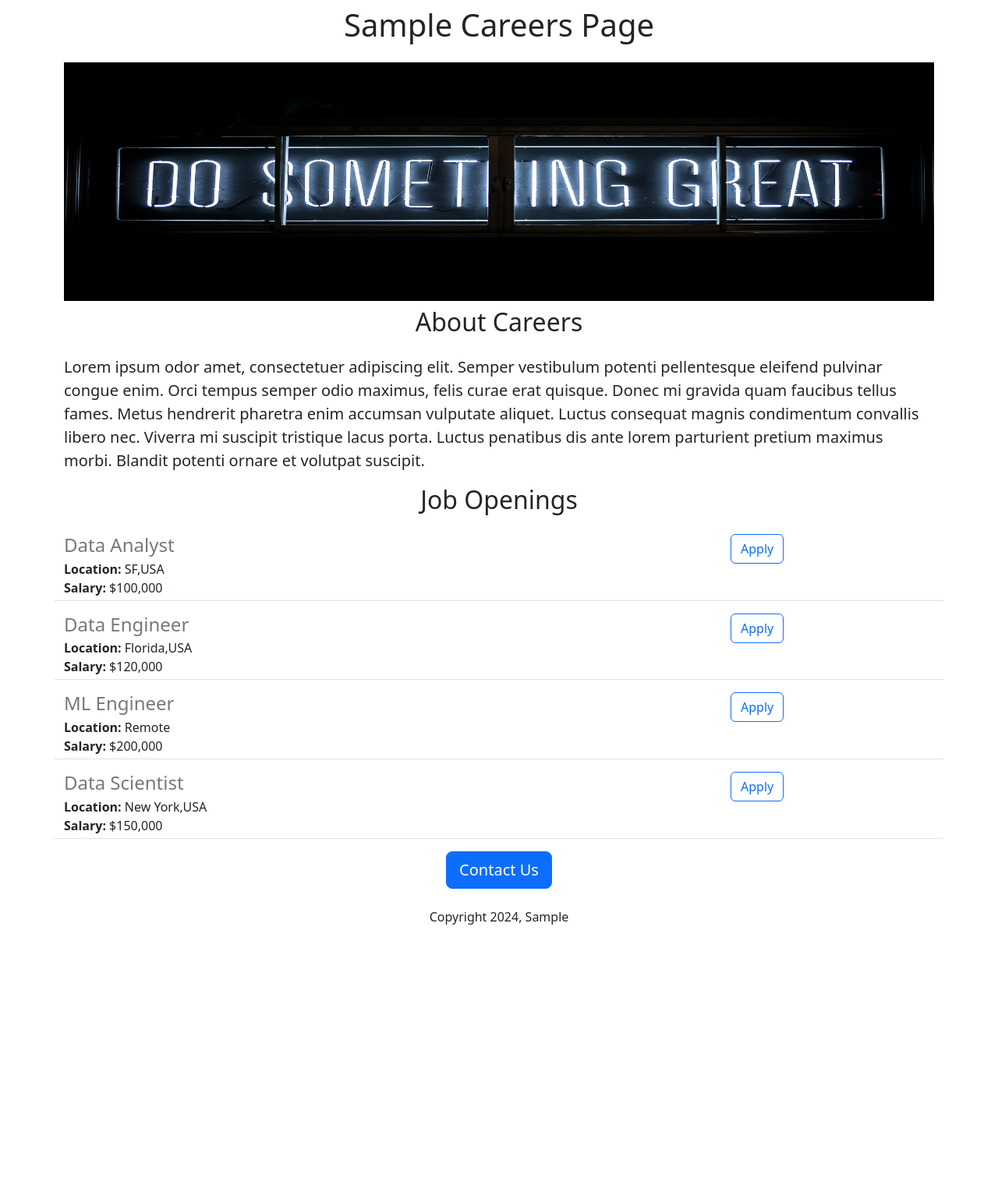
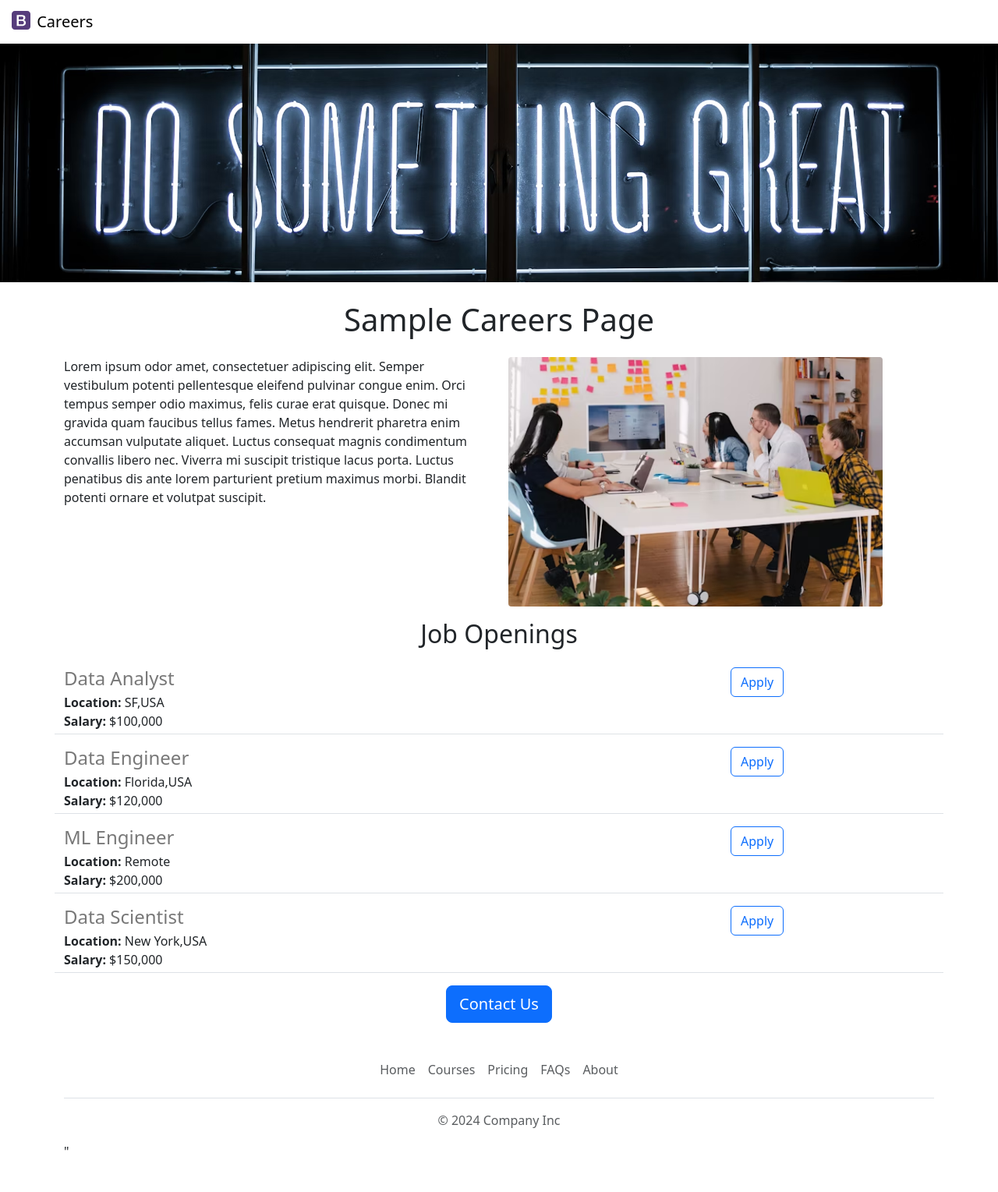
Before and after one commit to Tagore-7/web-application-using-python, a Flask app: page / in a window 1280 px wide. Shown: the whole page at 78% size. Before the commit the page ends 1186 px from the top, so only its background shows below. Run offline with Flask 3, Linux system fonts and the light colour scheme.

Commit message:
functional and aesthetic improvements

```diff
--- /dev/null
+++ b/templates/footer.html
@@ -0,0 +1,13 @@
+<div class="container">
+  <footer class="py-3 my-4">
+    <ul class="nav justify-content-center border-bottom pb-3 mb-3">
+      <li class="nav-item"><a href="#" class="nav-link px-2 text-muted">Home</a></li>
+      <li class="nav-item"><a href="#" class="nav-link px-2 text-muted">Courses</a></li>
+      <li class="nav-item">
+        <a href="#" class="nav-link px-2 text-muted">Pricing</a></li>
+      <li class="nav-item"><a href="#" class="nav-link px-2 text-muted">FAQs</a></li>
+      <li class="nav-item"><a href="#" class="nav-link px-2 text-muted">About</a></li>
+    </ul>
+    <p class="text-center text-muted">&copy; 2024 Company Inc </p>"
+  </footer>
+</div>
--- a/templates/home.html
+++ b/templates/home.html
@@ -8,6 +8,8 @@
       #banner{
         height: 306px;
         width: 100%;
+        object-fit: cover;
+        margin-bottom: 16px;
       }
     </style>
     <title>
@@ -15,15 +17,20 @@
     </title>
   </head>
   <body>
+    {% include 'nav.html' %}
+    <img class="img-fluid" id="banner" src="static/sample_img.jpeg" >
     <div class="container">
     <h1 class="text-center mt-2 mb-4">Sample Careers Page</h1>
-    <img class="img-fluid" id="banner" src="static/sample_img.jpeg" >
-    <h2 class="text-center mt-2 mb-4">
-      About Careers
-    </h2>
+      <div class="row" style="margin-bottom:16px">
+        <div class="col-md-6"
     <p class="lead">
       Lorem ipsum odor amet, consectetuer adipiscing elit. Semper vestibulum potenti pellentesque eleifend pulvinar congue enim. Orci tempus semper odio maximus, felis curae erat quisque. Donec mi gravida quam faucibus tellus fames. Metus hendrerit pharetra enim accumsan vulputate aliquet. Luctus consequat magnis condimentum convallis libero nec. Viverra mi suscipit tristique lacus porta. Luctus penatibus dis ante lorem parturient pretium maximus morbi. Blandit potenti ornare et volutpat suscipit.
     </p>
+        </div>
+        <div class="d-none d-md-block col-md-6">
+        <img src="/static/people.jpeg" style="height:320px;border-radius:4px;">
+        </div>
+      </div>
     <h2 class="text-center mt-2 mb-4">
       Job Openings
     </h2>
@@ -33,13 +40,11 @@
       {% endfor %}
     </div>
       <div class="text-center">
-    <button class="btn btn-primary btn-lg">
+    <a class="btn btn-primary btn-lg" href="mailto:samplecarrer@gmail.com?subject=Question%20about%20Job%20openings&body=My%20name%20%3A%20%3C%20your%20name%20%3E%0D%0A%0D%0AMy%20Question%3A%20%3Center%20question%20here%3E">
       Contact Us
-    </button>
-        <p class="mt-4">
-          Copyright 2024, Sample
-        </p>
+    </a>
       </div>
     </div>
+    {% include 'footer.html' %}
   </body>
 </html>
--- a/templates/jobitem.html
+++ b/templates/jobitem.html
@@ -11,7 +11,8 @@
   </div>
     {% endif %}
 </div>
-  <div class="col-3">
-  <button type="button" class="btn btn-outline-primary">Apply</button>
+  <div class="col-2 padding-right:16px">
+    <a href="mailto:mailto:samplecarrer@gmail.com?subject=Application%20for%20{{job['title']}}&body=My%20name%20%3A%20%3C%20your%20name%20%3E%0D%0A%0D%0AMy%20Resume%20link%20%3A%20%3Cresume%20link%3E%0D%0A%0D%0AMy%20LinkedIn%20link%3A%20%3Clinkedin%20in%3E"
+  type="button" class="btn btn-outline-primary float-right align-middle">Apply</a>
   </div>
   </div>
--- /dev/null
+++ b/templates/nav.html
@@ -0,0 +1,11 @@
+<nav class="navbar shadow-sm fixed-top bg-white">
+  <div class="container-fluid">
+    <a class="navbar-brand" href="#">
+      <img src="/static/logo.svg" alt="" width="30" height="24" class="d-inline-block align-text-top">
+      Careers
+    </a>
+  </div>
+</nav>
+<div style="height:56px">
+
+</div>
```
Also changed, not shown: static/logo.svg (added), static/people.jpeg (added).
